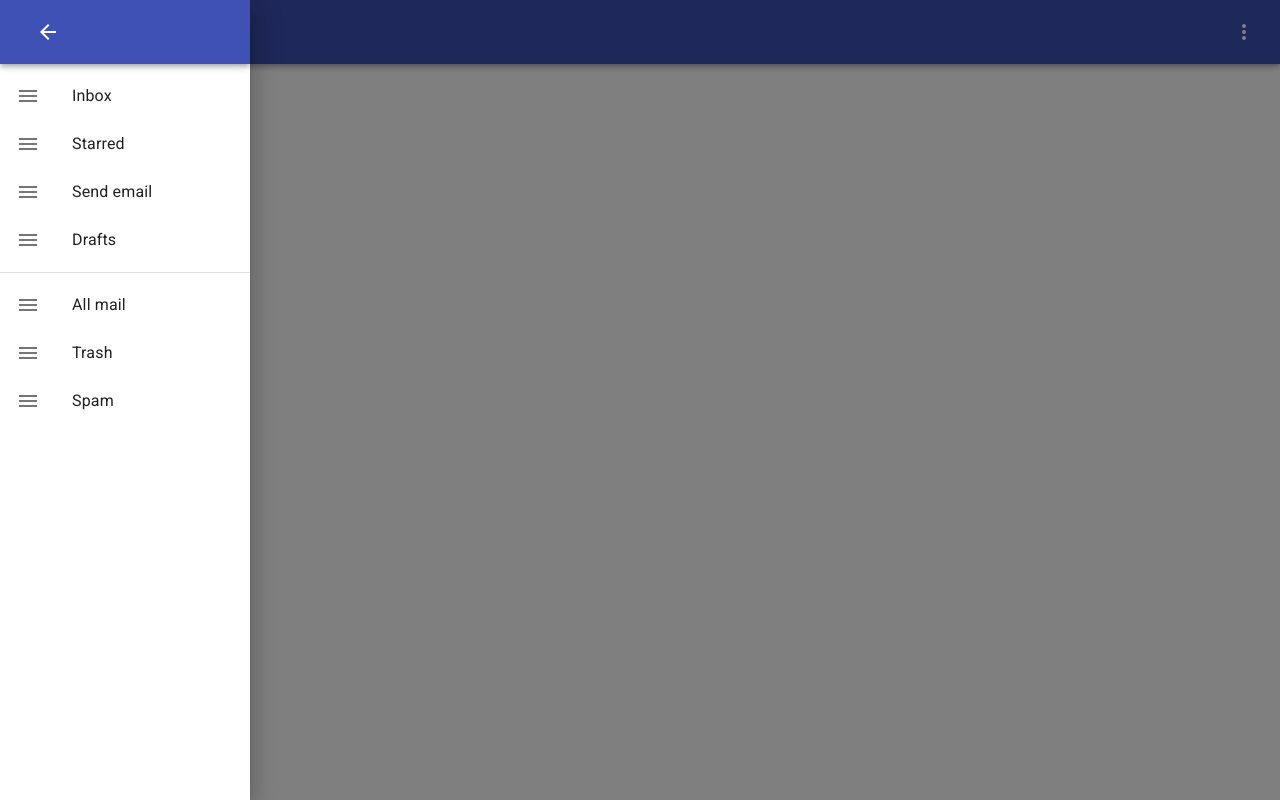
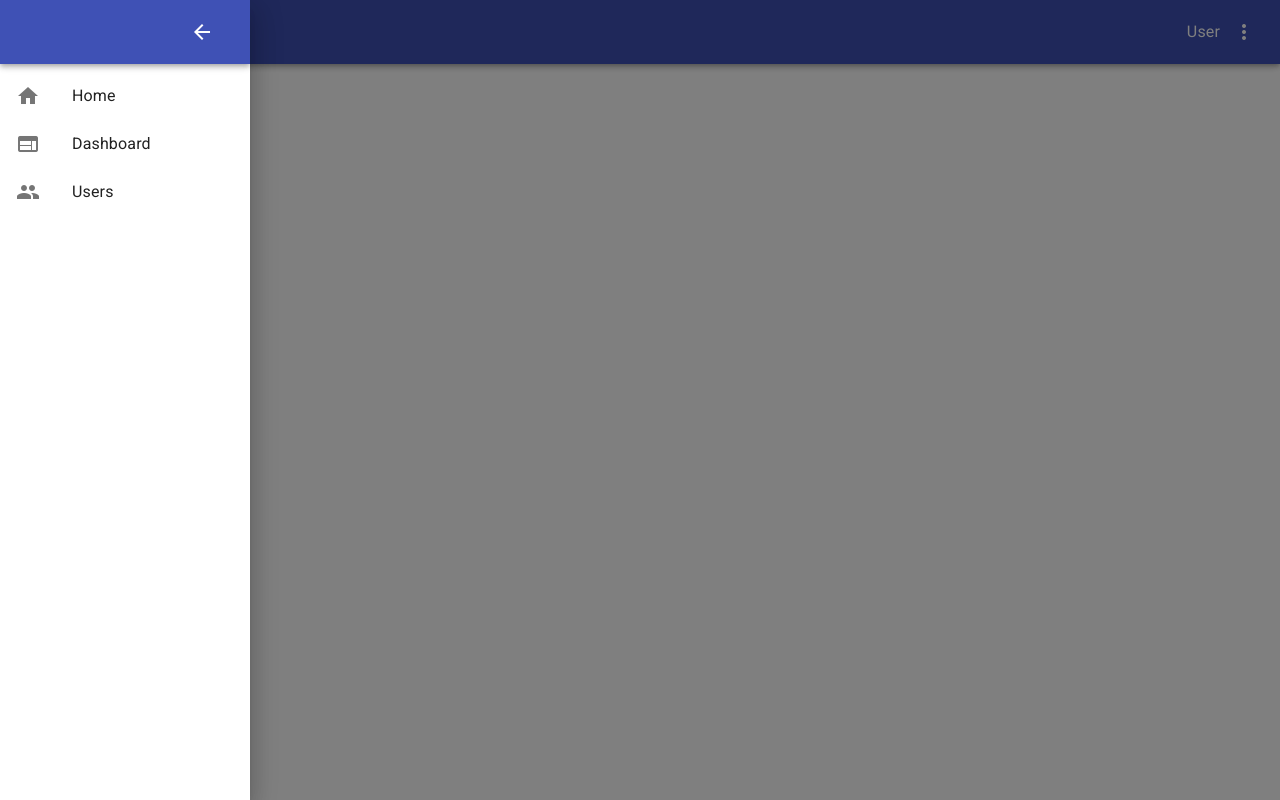
Before and after one commit to savovsky/react-domube, a React (Create React App) app: page / in a window 1280 px wide. Both pictures are taken after a click on the button "menu". Built offline with nearby package versions, Linux system fonts and the light colour scheme.

Commit message:
Context to Drawer - added.

```diff
--- /dev/null
+++ b/src/common/interfaces.tsx
@@ -0,0 +1,6 @@
+
+export interface Link {
+	link: string;
+	routerLink: string;
+	icon: string;
+}
--- /dev/null
+++ b/src/common/navLinks.tsx
@@ -0,0 +1,19 @@
+import { Link } from './interfaces';
+
+export const navLinks: Link[] = [
+  {
+    link: 'Home',
+    routerLink: '/home',
+    icon: 'home'
+  },
+  {
+    link: 'Dashboard',
+    routerLink: '/dashboard',
+    icon: 'web'
+  },
+  {
+    link: 'Users',
+    routerLink: '/users',
+    icon: 'group'
+  }
+];
--- a/src/components/Header/AppMenu.tsx
+++ b/src/components/Header/AppMenu.tsx
@@ -1,88 +1,24 @@
-import React from 'react';
-import {
-  AppBar,
-  Toolbar,
-  IconButton,
-  Icon,
-  Drawer,
-  List,
-  ListItem,
-  ListItemIcon,
-  ListItemText,
-  Divider,
-} from '@material-ui/core';
-import { makeStyles } from '@material-ui/core/styles';
+import React, { useState } from 'react';
+import { IconButton, Icon, Drawer } from '@material-ui/core';
 
-const useStyles = makeStyles({
-  list: {
-    width: 250,
-  },
-  fullList: {
-    width: 'auto',
-  },
-});
+import AppMenuList from './AppMenuList';
+import Context from './context/drawerContext';
+
 
 const AppMenu: React.FC = () => {
-  const classes = useStyles();
-  const [state, setState] = React.useState({
-    top: false,
-    left: false,
-    bottom: false,
-    right: false,
-  });
+  const [isOpen, setIsOpen] = useState(false);
 
-  type DrawerSide = 'top' | 'left' | 'bottom' | 'right';
-  const toggleDrawer = (side: DrawerSide, open: boolean) => (
-    event: React.KeyboardEvent | React.MouseEvent,
-  ) => {
+  const toggleDrawer = (event?: React.KeyboardEvent | React.MouseEvent) => {
+
     if (
-      event.type === 'keydown' &&
+      event && event.type === 'keydown' &&
       ((event as React.KeyboardEvent).key === 'Tab' ||
         (event as React.KeyboardEvent).key === 'Shift')
     ) {
       return;
     }
-
-    setState({ ...state, [side]: open });
+    setIsOpen(!isOpen);
   };
-
-  const sideList = (side: DrawerSide) => (
-    <div>
-      <AppBar position="static" color="primary">
-        <Toolbar>
-          <IconButton color="inherit" aria-label="Menu" onClick={toggleDrawer(side, false)}>
-            <Icon>arrow_back</Icon>
-          </IconButton>
-        </Toolbar>
-      </AppBar>
-
-
-      <div
-        className={classes.list}
-        role="presentation"
-        onClick={toggleDrawer(side, false)}
-        onKeyDown={toggleDrawer(side, false)}
-      >
-        <List>
-          {['Inbox', 'Starred', 'Send email', 'Drafts'].map((text, index) => (
-            <ListItem button key={text}>
-              <ListItemIcon><Icon>menu</Icon></ListItemIcon>
-              <ListItemText primary={text} />
-            </ListItem>
-          ))}
-        </List>
-        <Divider />
-        <List>
-          {['All mail', 'Trash', 'Spam'].map((text, index) => (
-            <ListItem button key={text}>
-              <ListItemIcon><Icon>menu</Icon></ListItemIcon>
-              <ListItemText primary={text} />
-            </ListItem>
-          ))}
-        </List>
-      </div>
-    </div>
-  );
 
   return (
     <>
@@ -90,12 +26,14 @@ const AppMenu: React.FC = () => {
         edge="start"
         color="inherit"
         aria-label="Menu"
-        onClick={toggleDrawer('left', true)}
+        onClick={(e) => toggleDrawer(e)}
       >
         <Icon>menu</Icon>
       </IconButton>
-      <Drawer open={state.left} onClose={toggleDrawer('left', false)}>
-        {sideList('left')}
+      <Drawer open={isOpen} onClose={() => toggleDrawer()}>
+        <Context.Provider value={{ isOpen, setIsOpen }}>
+          <AppMenuList />
+        </Context.Provider>
       </Drawer>
     </>
   );
--- /dev/null
+++ b/src/components/Header/AppMenuList.tsx
@@ -0,0 +1,77 @@
+import React, { useContext } from 'react';
+import {
+  AppBar,
+  Toolbar,
+  IconButton,
+  Grid,
+  Icon,
+  List,
+  ListItem,
+  ListItemIcon,
+  ListItemText
+} from '@material-ui/core';
+import { makeStyles } from '@material-ui/core/styles';
+
+import { navLinks } from '../../common/navLinks';
+import Context from './context/drawerContext';
+
+
+const useStyles = makeStyles({
+  list: {
+    width: 250,
+  },
+  fullList: {
+    width: 'auto',
+  },
+});
+
+const AppMenuList: React.FC = () => {
+  const classes = useStyles();
+  const { isOpen, setIsOpen }: any = useContext(Context);
+
+  const toggleDrawer = (event?: React.KeyboardEvent | React.MouseEvent) => {
+
+    if (
+      event && event.type === 'keydown' &&
+      ((event as React.KeyboardEvent).key === 'Tab' ||
+        (event as React.KeyboardEvent).key === 'Shift')
+    ) {
+      return;
+    }
+
+    setIsOpen(!isOpen);
+  };
+
+  return (
+    <div>
+      <AppBar position="static" color="primary">
+        <Toolbar>
+        <Grid container justify="flex-end" alignItems="center">
+          <IconButton color="inherit" aria-label="Menu" onClick={(e) => toggleDrawer(e)}>
+            <Icon>arrow_back</Icon>
+          </IconButton>
+          </Grid>
+        </Toolbar>
+      </AppBar>
+
+
+      <div
+        className={classes.list}
+        role="presentation"
+        onClick={(e) => toggleDrawer(e)}
+        onKeyDown={(e) => toggleDrawer(e)}
+      >
+        <List>
+          {navLinks.map((item) => (
+            <ListItem button key={item.link}>
+              <ListItemIcon><Icon>{item.icon}</Icon></ListItemIcon>
+              <ListItemText primary={item.link} />
+            </ListItem>
+          ))}
+        </List>
+      </div>
+    </div>
+  );
+}
+
+export default AppMenuList;
--- a/src/components/Header/Header.tsx
+++ b/src/components/Header/Header.tsx
@@ -1,18 +1,26 @@
 import React from 'react';
-import { AppBar, Toolbar, Typography, Grid } from '@material-ui/core';
+import { AppBar, Toolbar, Typography, Grid, Box } from '@material-ui/core';
 
 import AppMenu from './AppMenu';
 import UserMenu from './UserMenu';
 
 
-const Header = () => {
+const Header: React.FC = () => {
   return (
     <AppBar>
       <Toolbar>
-        <AppMenu />
-        <Grid container justify="space-between" alignItems="center">
-          <Typography variant="h5" color="inherit">domube</Typography>
-          <UserMenu />
+        <Grid container justify="space-between">
+          <Box>
+            <Grid container justify="flex-start" alignItems="center">
+              <AppMenu />
+              <Typography variant="h5">domube</Typography>
+            </Grid>
+          </Box>
+          <Box>
+            <Grid container justify="flex-end" alignItems="center">
+              <UserMenu />
+            </Grid>
+          </Box>
         </Grid>
       </Toolbar>
     </AppBar>
--- a/src/components/Header/UserMenu.tsx
+++ b/src/components/Header/UserMenu.tsx
@@ -1,10 +1,15 @@
 import React from 'react';
-import { IconButton, Icon } from '@material-ui/core';
+import { IconButton, Icon, Typography } from '@material-ui/core';
 
 const UserMenu: React.FC = () => {
 	return (
 		<>
-			<IconButton edge="end" color="inherit" aria-label="Menu">
+			<Typography variant="subtitle1">User</Typography>
+			<IconButton
+				edge="end"
+				color="inherit"
+				aria-label="Menu"
+			>
 				<Icon>more_vert</Icon>
 			</IconButton>
 		</>
--- /dev/null
+++ b/src/components/Header/context/drawerContext.tsx
@@ -0,0 +1,5 @@
+import React from 'react';
+
+const Context = React.createContext({});
+
+export default Context;
```
Also changed, not shown: src/components/Header/hooks/useDrawer.tsx (added, +21 -0 lines).
